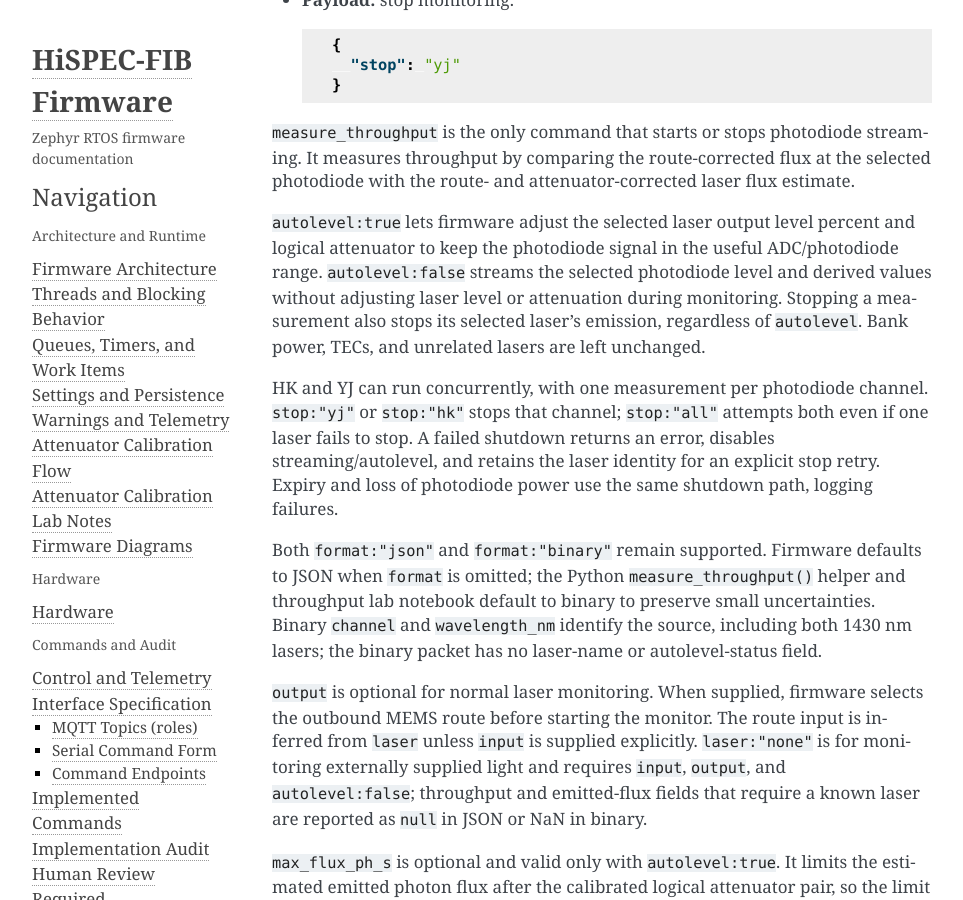
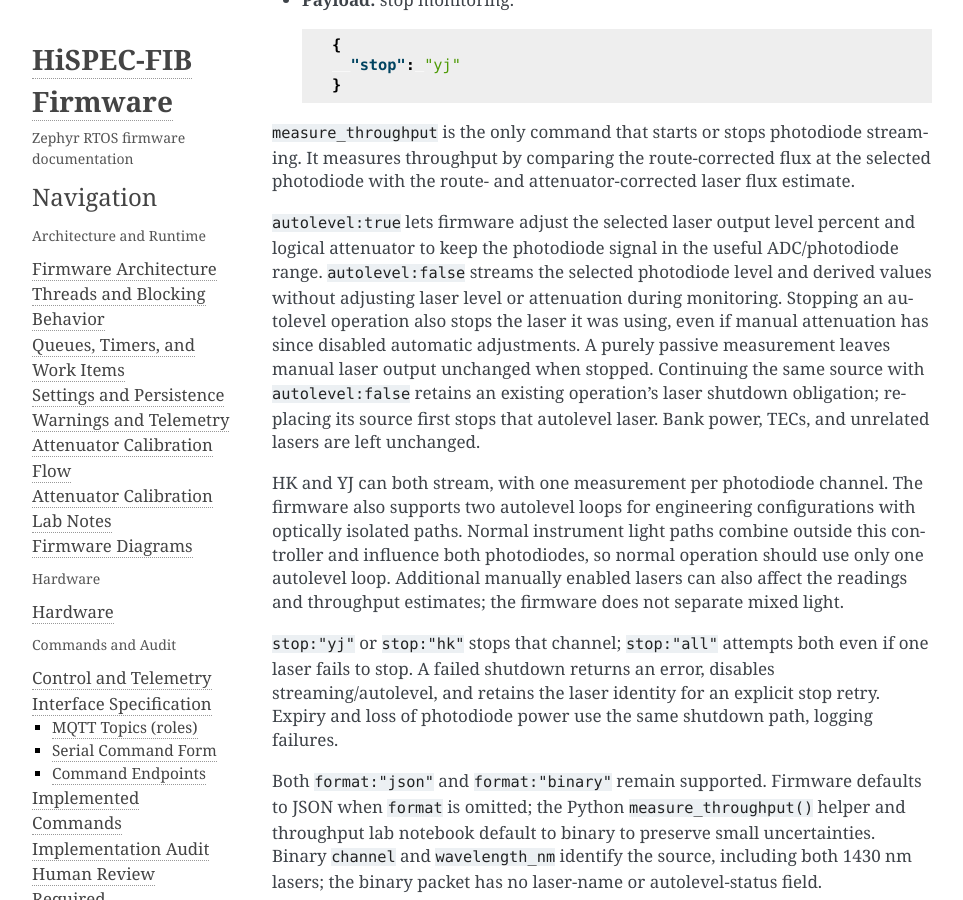
Before and after one commit to COO-Utilities/hispec-tib, a Sphinx documentation site: the page built from doc/commands.md, in a window 1280 px wide and 900 px high, scrolled down 11060 px. Shown: the whole window, without its empty margins (148-1111 px from the left). Built offline with Sphinx 7.4.7, drawn with Linux system fonts in a browser that asks for light colours; some of the changed text lies outside the part shown.

Commit message:
Limit throughput shutdown to the autolevel operation's laser

```diff
--- a/doc/commands.md
+++ b/doc/commands.md
@@ -484,10 +484,20 @@ estimate.
 and logical attenuator to keep the photodiode signal in the useful
 ADC/photodiode range. `autolevel:false` streams the selected photodiode level
 and derived values without adjusting laser level or attenuation during monitoring.
-Stopping a measurement also stops its selected laser's emission, regardless of
-`autolevel`. Bank power, TECs, and unrelated lasers are left unchanged.
-
-HK and YJ can run concurrently, with one measurement per photodiode channel.
+Stopping an autolevel operation also stops the laser it was using, even if
+manual attenuation has since disabled automatic adjustments. A purely passive
+measurement leaves manual laser output unchanged when stopped. Continuing the
+same source with `autolevel:false` retains an existing operation's laser
+shutdown obligation; replacing its source first stops that autolevel laser.
+Bank power, TECs, and unrelated lasers are left unchanged.
+
+HK and YJ can both stream, with one measurement per photodiode channel. The
+firmware also supports two autolevel loops for engineering configurations with
+optically isolated paths. Normal instrument light paths combine outside this
+controller and influence both photodiodes, so normal operation should use only
+one autolevel loop. Additional manually enabled lasers can also affect the
+readings and throughput estimates; the firmware does not separate mixed light.
+
 `stop:"yj"` or `stop:"hk"` stops that channel; `stop:"all"` attempts both even
 if one laser fails to stop. A failed shutdown returns an error, disables
 streaming/autolevel, and retains the laser identity for an explicit stop retry.
@@ -633,7 +643,9 @@ uint64 laser_current_ontime_s
   monitor auto-stop.
 - Changing the monitored laser output/settings manually relinquishes monitoring
   without overriding the new manual setting. Changing its logical attenuator
-  disables autolevel while streaming continues; run the command again to re-enable it.
+  disables automatic adjustments while streaming continues; stopping the
+  operation still turns off its autolevel laser. Run the command again to
+  re-enable adjustments.
 - Starting a monitor with `autolevel:true` while attenuator calibration is
   active is rejected because both paths would own attenuator control.
 - Throughput uses the photodiode sampler windows; it does not own or start
```
Also changed, not shown: README.md (+8 -3 lines), doc/diagrams.md (+4 -4 lines), doc/threads.md (+8 -3 lines), 4 other files.
